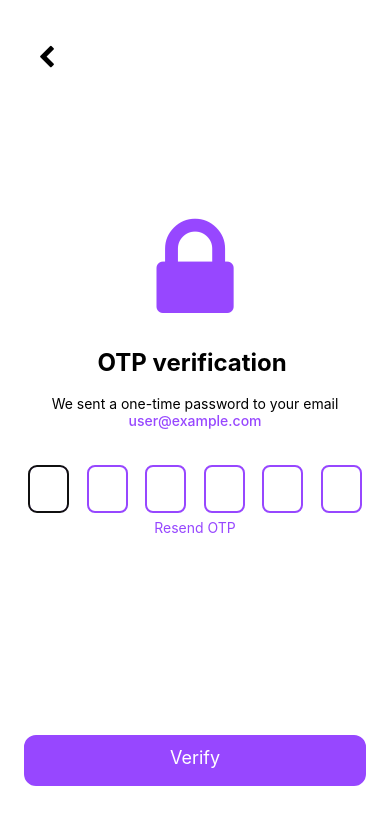
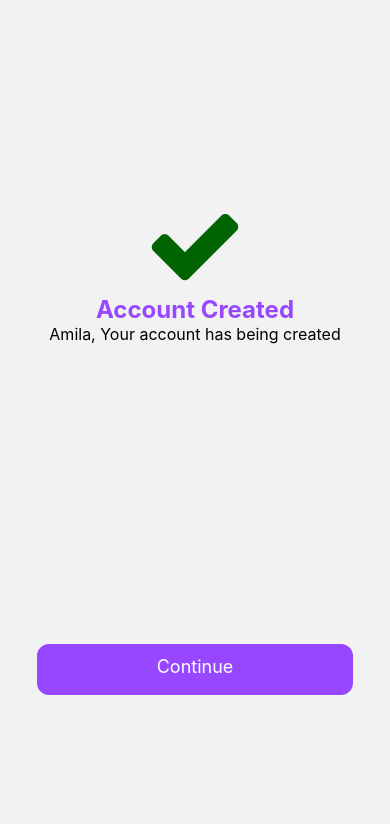
Before and after one commit to Shehan-lakshitha/NexPay, a React Native app in the folder frontend/: screen /AccountCreated in a window 390 px wide. Shown: the top 824 px of the page. Built offline with nearby package versions, Linux system fonts and the light colour scheme.

Commit message:
Added AccountCreated screen

```diff
--- a/frontend/src/constants/colors.js
+++ b/frontend/src/constants/colors.js
@@ -2,6 +2,7 @@ const COLORS = {
     white: '#FFF',
     black: '#000',
     primary: '#9747FF',
+    green: '#006400'
 }
 
 export default COLORS;
--- a/frontend/src/navigation/Navigation.jsx
+++ b/frontend/src/navigation/Navigation.jsx
@@ -2,6 +2,7 @@ import React from 'react';
 import {NavigationContainer} from '@react-navigation/native';
 import {createNativeStackNavigator} from '@react-navigation/native-stack';
 import Login from '../screens/Login';
+import AccountCreated from '../screens/AccountCreated';
 import Register from '../screens/Register';
 import ForgetPassword from '../screens/ForgetPassword';
 import ResetPassword from '../screens/ResetPassword';
@@ -14,10 +15,10 @@ export default function Navigation() {
   return (
     <NavigationContainer>
       <Stack.Navigator
-        screenOptions={{headerShown: false}}
-        initialRouteName="OTPVerificationScreen">
+        screenOptions={{headerShown: false}}>
         <Stack.Screen name="LogIn" component={Login} />
         <Stack.Screen name="Register" component={Register} />
+        <Stack.Screen name="AccountCreated" component={AccountCreated} />
         <Stack.Screen name="ForgetPassword" component={ForgetPassword} />
         <Stack.Screen name="ResetPassword" component={ResetPassword} />
         <Stack.Screen name="Home" component={Home} />
--- /dev/null
+++ b/frontend/src/screens/AccountCreated.jsx
@@ -0,0 +1,55 @@
+import React from 'react';
+import {StyleSheet, View, Text} from 'react-native';
+import {SafeAreaView} from 'react-native-safe-area-context';
+import Icon from 'react-native-vector-icons/FontAwesome';
+import COLORS from '../constants/colors';
+import Button from '../components/Button';
+import {useNavigation} from '@react-navigation/native';
+
+const AccountCreated = () => {
+  const navigation = useNavigation();
+
+  return (
+    <SafeAreaView style={styles.container}>
+      <View style={styles.body}>
+        <Icon name="check" size={100} color={COLORS.green} />
+        <Text style={styles.heading}>Account Created</Text>
+        <Text style={styles.text}>Amila, Your account has being created</Text>
+      </View>
+
+      <Button
+        style={styles.btn}
+        title="Continue"
+        filled
+        onpress={() => navigation.navigate('OTPVerificationScreen')}
+      />
+    </SafeAreaView>
+  );
+};
+
+export default AccountCreated;
+
+const styles = StyleSheet.create({
+  container: {
+    flex: 1,
+    marginHorizontal: 22,
+    marginTop: 22,
+  },
+  body: {
+    flexDirection: 'column',
+    alignItems: 'center',
+    marginTop: '50%',
+  },
+  heading: {
+    color: COLORS.primary,
+    fontSize: 24,
+    fontWeight: 'bold',
+  },
+  text: {
+    fontSize: 16,
+  },
+  btn: {
+    marginTop: 300,
+    marginHorizontal: 15,
+  },
+});
--- a/frontend/src/screens/CreatePassword.jsx
+++ b/frontend/src/screens/CreatePassword.jsx
@@ -5,10 +5,7 @@ import COLORS from '../constants/colors';
 import Button from '../components/Button';
 
 import Toast from '../components/Toast';
-import { useNavigation } from '@react-navigation/native';
-
-
-
+import {useNavigation} from '@react-navigation/native';
 
 const CreatePassword = () => {
   const [ispasswordShown, setIsPasswordShown] = useState(true);
@@ -25,7 +22,6 @@ const CreatePassword = () => {
       }}>
       <View>
         <TouchableOpacity onPress={() => navigation.navigate('Register')}>
-
           <Icon name="chevron-left" size={24} color={COLORS.black} />
         </TouchableOpacity>
         <Text
@@ -81,11 +77,9 @@ const CreatePassword = () => {
               top: 10,
             }}>
             {ispasswordShown == true ? (
-
               <Icon name="eye-slash" size={24} color={COLORS.primary} />
             ) : (
               <Icon name="eye" size={24} color={COLORS.primary} />
-
             )}
           </TouchableOpacity>
           <Text
@@ -121,9 +115,7 @@ const CreatePassword = () => {
           <TextInput
             secureTextEntry={ispasswordShownC}
             placeholder="Confirm your password"
-
             id="confirmPassword"
-
             style={{
               fontSize: 16,
               fontWeight: '400',
@@ -139,11 +131,9 @@ const CreatePassword = () => {
               top: 10,
             }}>
             {ispasswordShownC == true ? (
-
               <Icon name="eye-slash" size={24} color={COLORS.primary} />
             ) : (
               <Icon name="eye" size={24} color={COLORS.primary} />
-
             )}
           </TouchableOpacity>
         </View>
@@ -154,6 +144,7 @@ const CreatePassword = () => {
         }}
         title="Confirm"
         filled
+        onpress={() => navigation.navigate('AccountCreated')}
       />
     </View>
   );
```
